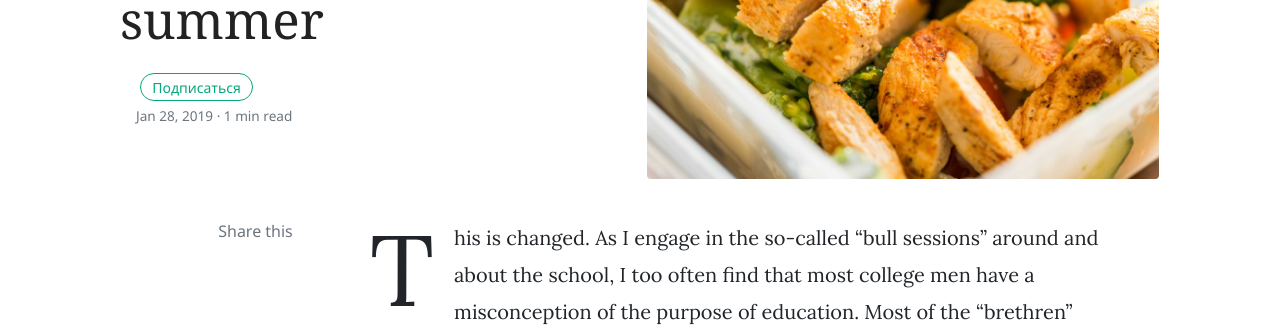
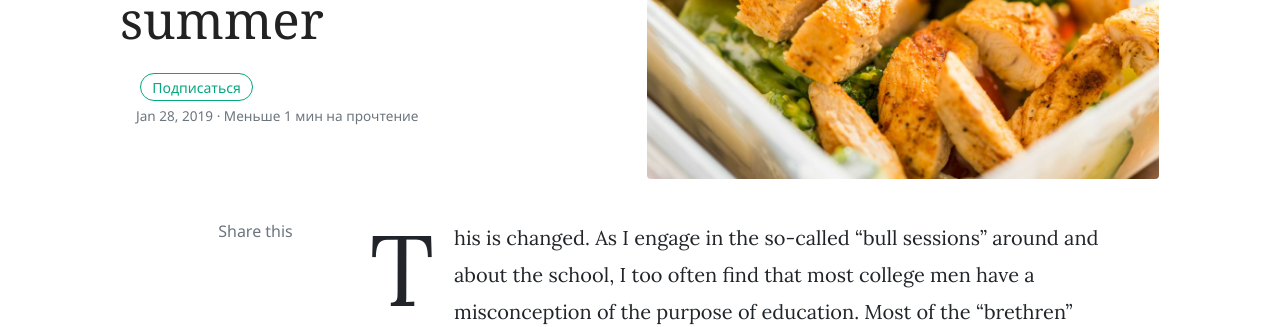
Before and after one commit to DaniilChizhevskii/Coding-Ti.me, a Jekyll site: the page built from _posts/2019-01-28-we-all-wait-for-summer.md, in a window 1280 px wide and 900 px high. Shown: the part 262-589 px from the top of the window. Built offline with Jekyll 4.4.1, drawn with Linux system fonts in a browser that asks for light colours; nearby versions of some CDN libraries; comment, search, counter and statistics services are not loaded.

Commit message:
Update meta-read-time.html

```diff
--- a/_includes/meta-read-time.html
+++ b/_includes/meta-read-time.html
@@ -1,8 +1,8 @@
 <span class="reading-time">
   {% assign words = content | number_of_words %}
   {% if words < 360 %}
-    1 min read
+    Меньше 1 мин на прочтение
   {% else %}
-    {{ words | divided_by:180 }} mins read
+    Около {{ words | divided_by:180 }} мин на прочтение
   {% endif %}
 </span>
```
